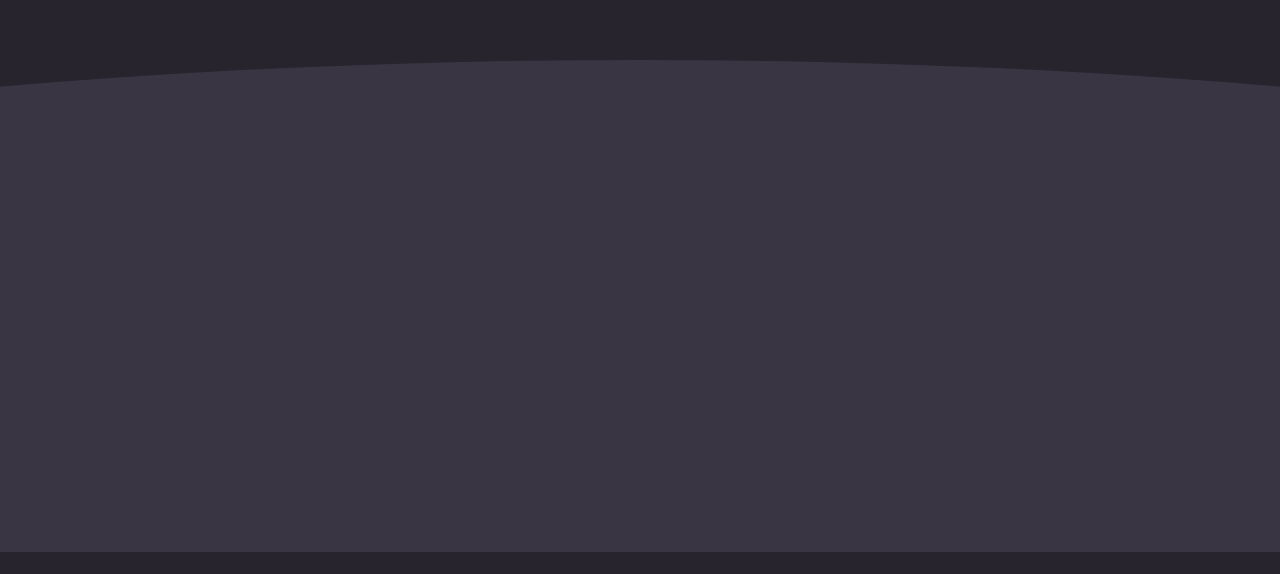
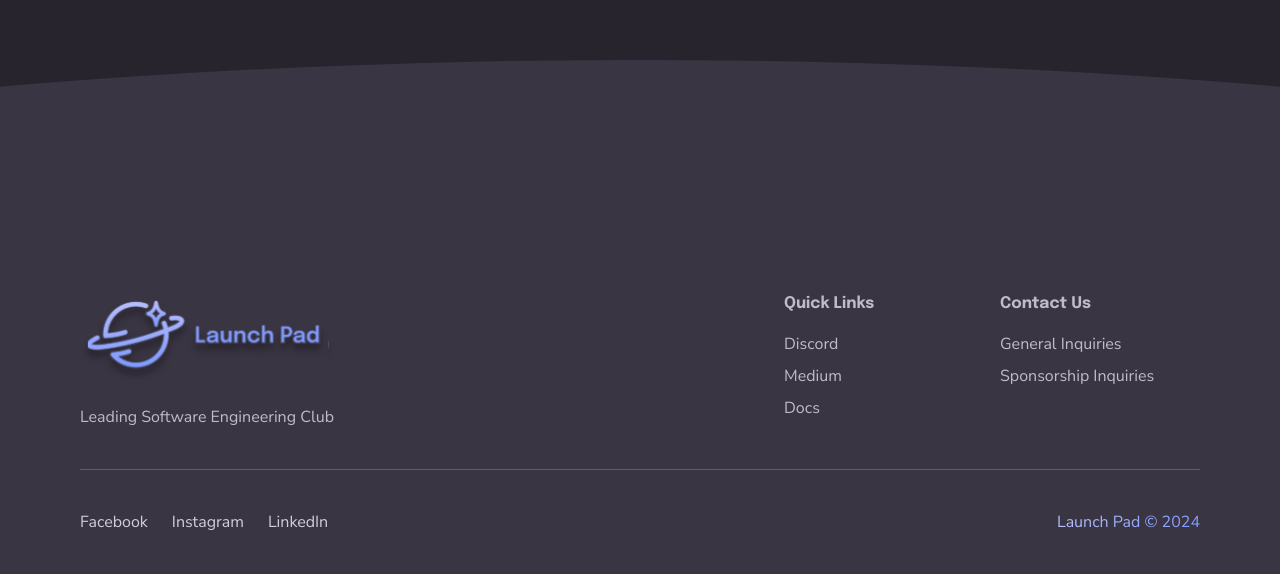
Before and after one commit to ubclaunchpad/LP-website, a Next.js app: page / in a window 1280 px wide. Shown: the part 2263-2837 px from the top of the page. Before the commit the page ends 2815 px from the top, so only its background shows below. Built offline with nearby package versions, Linux system fonts and the light colour scheme.

Commit message:
footer section

```diff
--- a/src/components/general/footerSection.tsx
+++ b/src/components/general/footerSection.tsx
@@ -1,11 +1,46 @@
+import Image from "next/image";
+import Link from "next/link";
+import {bottomFooterLinks, footerLinks} from "@/lib/data/generalData";
 
+const logo = "/icons/logoVariants/logoPrimaryWithText.svg";
+const text = {
+    copyright: "Launch Pad © 2024",
+    subheading: "Leading Software Engineering Club"
+}
 
-// TODO: Implement FooterSection component
 export default function FooterSection() {
     return (
-        <section className="flex flex-col items-center py-10 relative gap-10 text-center bg-[#3A3543] min-h-[300px] overflow-visible z-20 px-20 w-full ">
-            <div className={"flex flex-col items-center gap-4 max-w-3xl z-40"}>
-            </div>
+        <section className="flex flex-col items-center py-10 relative gap-10 text-center bg-[#3A3543] min-h-[200px]  z-20 px-20 w-full ">
+            <div className={"flex md:flex-row flex-col justify-between  w-full text-left  gap-4 text-[#F5F6FF]  z-40"}>
+                <div className={"flex flex-col items-center md:items-start   w-full gap-4 max-w-3xl"}>
+                    <Image src={logo} alt="Logo" width={256} height={85} unoptimized/>
+                    <p className={"opacity-70"}>{text.subheading}</p>
+                </div>
+                <div className={"sm:flex-row flex-col flex gap-4 pt-10 md:pt-0 justify-end  opacity-70 flex-1"}>
+                {footerLinks.map((section, index) => (
+                    <div key={index} className={"flex flex-col w-full max-w-[200px] flex-shrink-0  gap-2"}>
+                        <h3 className={" pb-2 font-bold"}>{section.section}</h3>
+                        {section.links.map((link, index) => (
+                            <Link key={index} href={link.url} className={" text-[#F5F6FF] w-full "} target={"_blank"} rel={"noopener noreferrer"}>
+                                {link.name}
+                            </Link>
+                        ))}
+                    </div>
+                ))}
+                </div>
+                </div>
+            <div className={" w-full   min-h-[1px] bg-white opacity-20"}></div>
+            <div className={"flex gap-4 justify-between sm:flex-row flex-col  w-full  "}>
+                <div className={"flex gap-6"}>
+                    {bottomFooterLinks.map((link, index) => (
+                        <Link key={index} href={link.url} className={" text-[#F5F6FF] opacity-80 w-full "} target={"_blank"} rel={"noopener noreferrer"}>
+                            {link.name}
+                        </Link>
+                    ))}
+                </div>
+                <div className={"bg-gradient-to-r inline-block text-transparent bg-clip-text from-[#B6BDFC] to-[#809CFF]"}>{text.copyright}</div>
+
+                </div>
         </section>
-    )
+)
 }
--- a/src/lib/data/generalData.ts
+++ b/src/lib/data/generalData.ts
@@ -67,3 +67,52 @@ export const navItems: NavBarItem[] = [
         url: "#contact",
     },
 ];
+
+
+export const footerLinks = [
+    {
+        section: "Quick Links",
+        links: [
+            {
+                name: "Discord",
+                url: "https://discord.gg/M74UgEZS8M",
+            },
+            {
+                name: "Medium",
+                url: "https://medium.com/ubc-launch-pad-software-engineering-blog",
+            },
+            {
+                name: "Docs",
+                url: "https://launchpadubc.notion.site/65c5e68a3b1b4d84bcb972f29db80b06?v=a59aebaa79c8408488ccf492b0e1991d&pvs=4",
+            },
+        ],
+    },
+    {
+        section: "Contact Us",
+        links: [
+            {
+                name: "General Inquiries",
+                url: "mailto:strategy@ubclaunchpad.com",
+            },
+            {
+                name: "Sponsorship Inquiries",
+                url: "mailto:team@ubclaunchpad.com",
+            },
+        ],
+    },
+];
+
+export const bottomFooterLinks = [
+    {
+        name: "Facebook",
+        url: "https://www.facebook.com/ubclaunchpad",
+    },
+    {
+        name: "Instagram",
+        url: "https://www.instagram.com/ubclaunchpad",
+    },
+    {
+        name: "LinkedIn",
+        url: "https://www.linkedin.com/company/10054664",
+    },
+];
```
